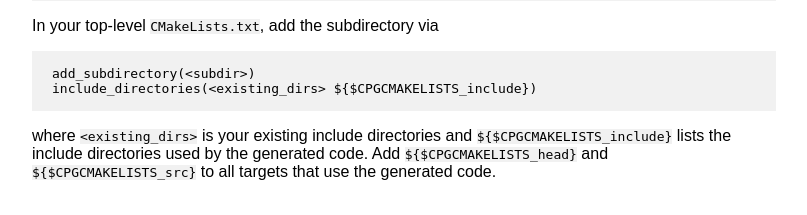
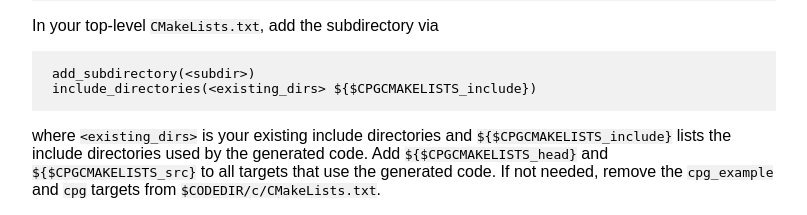
Before and after one commit to cvxgrp/cvxpygen, a Python web app: template TEMPLATE/README.html in a window 1280 px wide. Shown: the part 2337-2552 px from the top of the page, without its empty margins (236-1043 px from the left). Before the commit the page ends 2517 px from the top, so only its background shows below. Run offline with Jinja, Linux system fonts and the light colour scheme; the template is opened without the code that fills it, so the values that code supplies are empty.

Commit message:
Info on CMakeLists.txt to README.html.

```diff
--- a/TEMPLATE/README.html
+++ b/TEMPLATE/README.html
@@ -177,8 +177,7 @@ include_directories(&lt;existing_dirs&gt; ${$CPGCMAKELISTS_include})
       where <code>&lt;existing_dirs&gt;</code> is your existing include directories and <code>${$CPGCMAKELISTS_include}</code> lists
       the include directories used by the generated code. Add <code>${$CPGCMAKELISTS_head}</code> and
       <code>${$CPGCMAKELISTS_src}</code> to all targets that use the generated code.
-
-
+      If not needed, remove the <code>cpg_example</code> and <code>cpg</code> targets from <code>$CODEDIR/c/CMakeLists.txt</code>.
   </p>
 
 </body>
```
